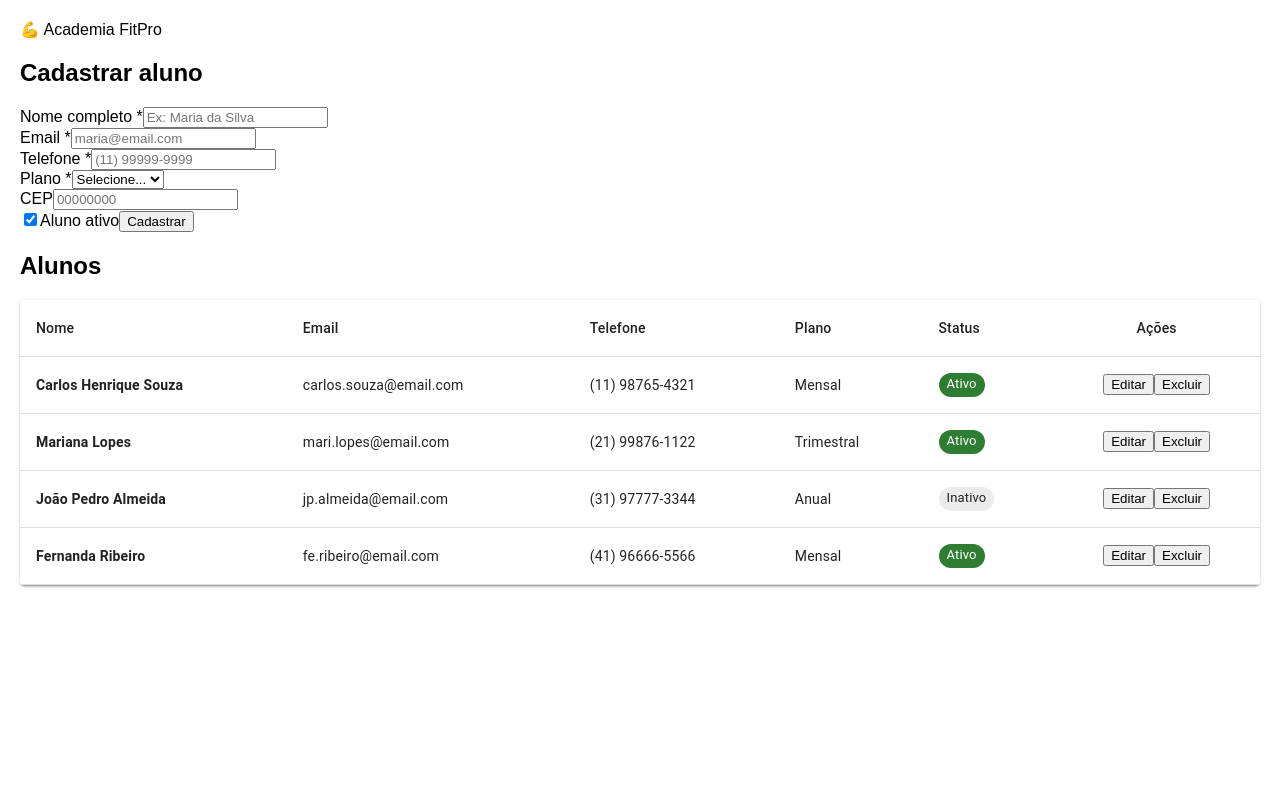
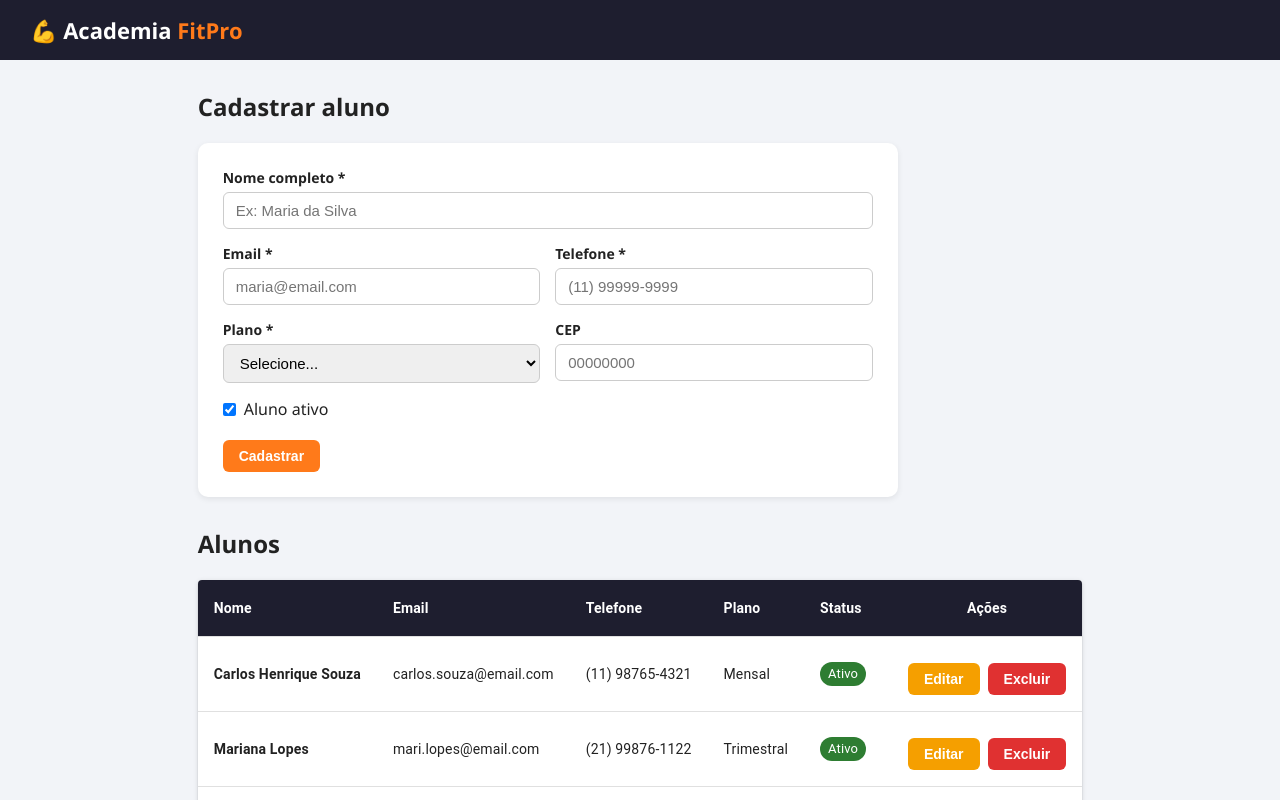
Before and after one commit to Leochacarolli/academia-fit, a React (Vite) app: page / in a window 1280 px wide. Shown: the top 800 px of the page. Built offline with nearby package versions, Linux system fonts and the light colour scheme; data requests are answered from the project's data file.

Commit message:
Estilização da interface e tabela com Material UI

```diff
--- a/src/index.css
+++ b/src/index.css
@@ -1,5 +1,381 @@
+
+* {
+  box-sizing: border-box;
+  margin: 0;
+  padding: 0;
+}
+
 body {
-  font-family: Arial, sans-serif;
-  margin: 0;
+  font-family: 'Segoe UI', Arial, sans-serif;
+  background-color: #f2f4f8;
+  color: #222;
+}
+
+#root {
+  min-height: 100vh;
+  display: flex;
+  flex-direction: column;
+}
+
+main {
+  flex: 1;
+}
+
+a {
+  color: #e8590c;
+}
+
+.navbar {
+  background-color: #1e1e2f;
+  padding: 15px 30px;
+  display: flex;
+  justify-content: space-between;
+  align-items: center;
+  flex-wrap: wrap;
+  gap: 10px;
+}
+
+.logo {
+  color: white;
+  font-size: 22px;
+  font-weight: bold;
+  text-decoration: none;
+}
+
+.logo span {
+  color: #ff7a1a;
+}
+
+.links {
+  display: flex;
+  align-items: center;
+  gap: 18px;
+  flex-wrap: wrap;
+}
+
+.links a {
+  color: #ccc;
+  text-decoration: none;
+}
+
+.links a:hover,
+.links a.active {
+  color: #ff7a1a;
+}
+
+.usuario {
+  color: #aaa;
+  font-size: 14px;
+}
+
+.pagina {
+  max-width: 1100px;
+  margin: 30px auto;
+  padding: 0 20px;
+}
+
+.pagina h2 {
+  margin-bottom: 20px;
+}
+
+.centro {
+  text-align: center;
+  margin-top: 80px;
+}
+
+.topo-pagina {
+  display: flex;
+  justify-content: space-between;
+  align-items: center;
+  margin-bottom: 20px;
+}
+
+.topo-pagina h2 {
+  margin-bottom: 0;
+}
+
+.banner {
+  background: linear-gradient(135deg, #ff7a1a, #e8590c);
+  color: white;
+  padding: 50px 30px;
+  border-radius: 12px;
+  margin-bottom: 30px;
+}
+
+.banner h1 {
+  margin-bottom: 10px;
+}
+
+.banner p {
+  margin-bottom: 20px;
+}
+
+.banner .botao {
+  background-color: white;
+  color: #e8590c;
+}
+
+.cards {
+  display: flex;
+  gap: 20px;
+  flex-wrap: wrap;
+}
+
+.card {
+  flex: 1;
+  min-width: 180px;
+  background: white;
+  padding: 25px;
+  border-radius: 10px;
+  border-left: 6px solid #ff7a1a;
+  box-shadow: 0 2px 6px rgba(0, 0, 0, 0.08);
+}
+
+.card h3 {
+  font-size: 36px;
+}
+
+.card.verde {
+  border-left-color: #2f9e44;
+}
+
+.card.cinza {
+  border-left-color: #868e96;
+}
+
+.botao {
+  display: inline-block;
+  padding: 8px 16px;
+  border: none;
+  border-radius: 6px;
+  font-size: 14px;
+  cursor: pointer;
+  text-decoration: none;
+  color: white;
+  font-weight: 600;
+}
+
+.botao:hover {
+  opacity: 0.85;
+}
+
+.botao:disabled {
+  opacity: 0.5;
+  cursor: not-allowed;
+}
+
+.botao-primario { background-color: #ff7a1a; }
+.botao-secundario { background-color: #495057; }
+.botao-aviso { background-color: #f59f00; }
+.botao-perigo { background-color: #e03131; }
+.botao-sair { background-color: transparent; border: 1px solid #ff7a1a; color: #ff7a1a; }
+
+.acoes {
+  display: flex;
+  gap: 8px;
+  justify-content: center;
+  margin-top: 10px;
+}
+
+.acoes a {
+  text-decoration: none;
+}
+
+.mensagem {
+  padding: 12px 16px;
+  border-radius: 6px;
+  margin-bottom: 15px;
+}
+
+.mensagem-sucesso {
+  background-color: #d3f9d8;
+  color: #2b8a3e;
+  border: 1px solid #8ce99a;
+}
+
+.mensagem-erro {
+  background-color: #ffe3e3;
+  color: #c92a2a;
+  border: 1px solid #ffa8a8;
+}
+
+.filtros {
+  display: flex;
+  gap: 10px;
+  margin-bottom: 10px;
+}
+
+.filtros input {
+  flex: 1;
+}
+
+.contador {
+  font-size: 13px;
+  color: #666;
+  margin-bottom: 10px;
+}
+
+.vazio {
+  text-align: center;
+  padding: 40px;
+  color: #777;
+}
+
+.cabecalho-tabela th {
+  background-color: #1e1e2f;
+  color: white !important;
+  font-weight: bold;
+}
+
+.link-nome {
+  font-weight: 600;
+  text-decoration: none;
+}
+
+.formulario {
+  background: white;
+  padding: 25px;
+  border-radius: 10px;
+  box-shadow: 0 2px 6px rgba(0, 0, 0, 0.08);
+  max-width: 700px;
+}
+
+.campo {
+  display: flex;
+  flex-direction: column;
+  margin-bottom: 15px;
+  flex: 1;
+}
+
+.campo label {
+  font-weight: 600;
+  margin-bottom: 5px;
+  font-size: 14px;
+}
+
+input,
+select {
+  padding: 9px 12px;
+  border: 1px solid #ccc;
+  border-radius: 6px;
+  font-size: 15px;
+}
+
+input:focus,
+select:focus {
+  outline: none;
+  border-color: #ff7a1a;
+}
+
+.linha {
+  display: flex;
+  gap: 15px;
+}
+
+.erro-campo {
+  color: #e03131;
+  font-size: 13px;
+  margin-top: 4px;
+}
+
+.checkbox {
+  display: flex;
+  align-items: center;
+  gap: 8px;
+  margin-bottom: 20px;
+}
+
+.endereco-encontrado {
+  background-color: #fff4e6;
+  padding: 10px;
+  border-radius: 6px;
+  margin-bottom: 15px;
+  font-size: 14px;
+}
+
+.pagina-login {
+  display: flex;
+  justify-content: center;
+  margin-top: 60px;
+  padding: 0 16px;
+}
+
+.caixa-login {
+  background: white;
+  padding: 30px;
+  border-radius: 10px;
+  width: 360px;
+  box-shadow: 0 2px 10px rgba(0, 0, 0, 0.1);
+}
+
+.caixa-login h2 {
+  margin-bottom: 5px;
+}
+
+.caixa-login .botao {
+  width: 100%;
+  padding: 11px;
+}
+
+.dica {
+  font-size: 13px;
+  color: #777;
+  margin-bottom: 20px;
+}
+
+.detalhes {
+  display: flex;
+  gap: 20px;
+  margin-bottom: 20px;
+  flex-wrap: wrap;
+}
+
+.bloco {
+  flex: 1;
+  min-width: 260px;
+  background: white;
   padding: 20px;
+  border-radius: 10px;
+  box-shadow: 0 2px 6px rgba(0, 0, 0, 0.08);
 }
+
+.bloco h3 {
+  margin-bottom: 12px;
+  color: #e8590c;
+}
+
+.bloco p {
+  margin-bottom: 6px;
+}
+
+.status {
+  padding: 4px 12px;
+  border-radius: 20px;
+  font-size: 13px;
+  font-weight: bold;
+}
+
+.status.ativo { background: #d3f9d8; color: #2b8a3e; }
+.status.inativo { background: #e9ecef; color: #495057; }
+
+footer {
+  text-align: center;
+  padding: 20px;
+  color: #888;
+  font-size: 13px;
+}
+
+@media (max-width: 600px) {
+  .linha,
+  .filtros {
+    flex-direction: column;
+    gap: 0;
+  }
+  .filtros {
+    gap: 10px;
+  }
+}
+
+.titulo-lista {
+  margin-top: 30px;
+}
```
